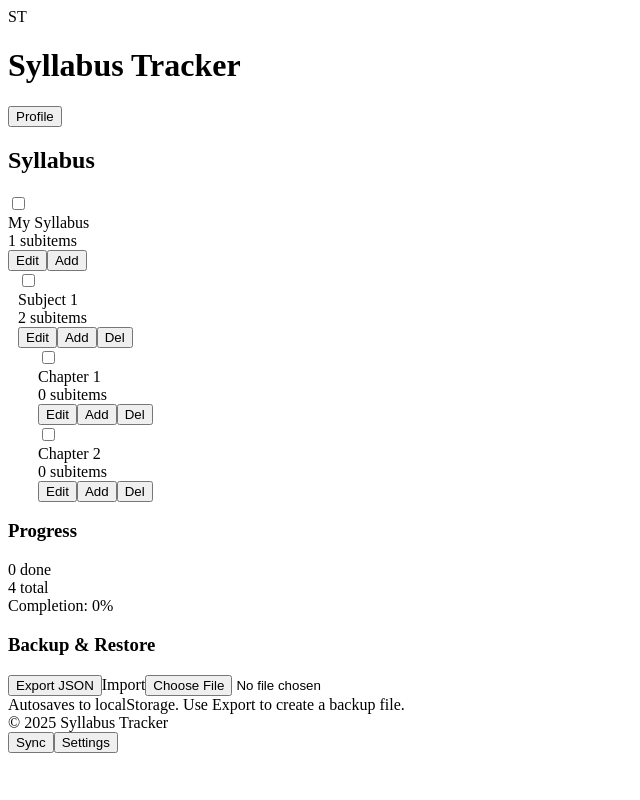
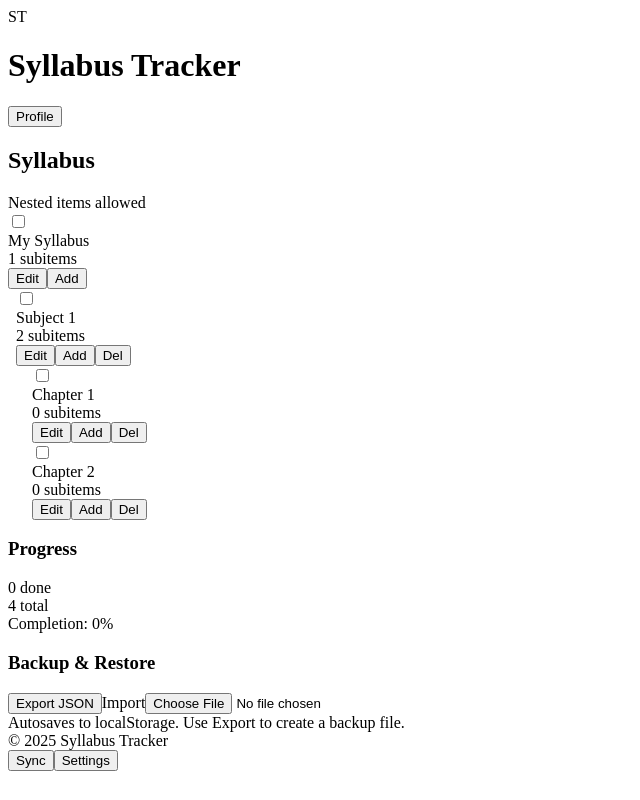
Before and after one commit to InfinityStar002/SyllabusTracker, a React (Vite) app: page / in a window 1280 px wide. Shown: the whole page, without its empty margins (0-640 px from the left). Built offline with nearby package versions, Linux system fonts and the light colour scheme; the HTML template or start-up script is replaced by a standard one.

Commit message:
Update SyllabusEditor.jsx

```diff
--- a/src/components/SyllabusEditor.jsx
+++ b/src/components/SyllabusEditor.jsx
@@ -1,110 +1,170 @@
-import React, { useState } from 'react'
-import { v4 as uuidv4 } from 'uuid'
+import React, { useState } from "react";
+import { v4 as uuidv4 } from "uuid";
+
+/**
+ * Props:
+ *  - tree: object root node
+ *  - onChange: fn(nextTree | updater)
+ *  - selectedId: id
+ *  - onSelect: fn(id)
+ */
 
 export default function SyllabusEditor({ tree, onChange, selectedId, onSelect }) {
-  // recursive helpers
+  if (!tree) return null;
+
   function addNode(parentId) {
     onChange((prev) => {
-      const deep = structuredClone(prev)
-      const node = { id: uuidv4(), title: 'New Node', children: [] }
-      const p = findById(deep, parentId)
-      if (p) p.children.push(node)
-      return deep
-    })
+      const deep = structuredClone(prev);
+      const node = { id: uuidv4(), title: "New Node", done: false, children: [] };
+      const p = findById(deep, parentId);
+      if (p) p.children.push(node);
+      return deep;
+    });
   }
 
   function removeNode(nodeId) {
-    if (nodeId === tree.id) return alert('Cannot remove root')
+    if (nodeId === tree.id) return alert("Cannot remove root node");
     onChange((prev) => {
-      const deep = structuredClone(prev)
-      removeById(deep, nodeId)
-      return deep
-    })
+      const deep = structuredClone(prev);
+      removeById(deep, nodeId);
+      return deep;
+    });
+  }
+
+  function toggleComplete(nodeId) {
+    onChange((prev) => {
+      const deep = structuredClone(prev);
+      const n = findById(deep, nodeId);
+      if (n) n.done = !n.done;
+      return deep;
+    });
   }
 
   function updateTitle(nodeId, title) {
     onChange((prev) => {
-      const deep = structuredClone(prev)
-      const n = findById(deep, nodeId)
-      if (n) n.title = title
-      return deep
-    })
-  }
-
-  function toggleComplete(nodeId) {
-    onChange((prev) => {
-      const deep = structuredClone(prev)
-      const n = findById(deep, nodeId)
-      if (n) n.done = !n.done
-      return deep
-    })
+      const deep = structuredClone(prev);
+      const n = findById(deep, nodeId);
+      if (n) n.title = title;
+      return deep;
+    });
   }
 
   return (
-    <div className="p-3 bg-white/60 rounded-lg shadow-sm">
-      <h2 className="font-semibold mb-2">Syllabus</h2>
+    <div className="bg-white/60 p-3 rounded-lg shadow-sm">
+      <div className="flex items-center justify-between mb-3">
+        <h2 className="font-semibold">Syllabus</h2>
+        <div className="text-sm text-gray-600">Nested items allowed</div>
+      </div>
+
       <div className="space-y-2">
-        <TreeNode node={tree} depth={0} onAdd={addNode} onRemove={removeNode} onUpdate={updateTitle} onToggle={toggleComplete} selectedId={selectedId} onSelect={onSelect} />
+        <TreeNode
+          node={tree}
+          depth={0}
+          onAdd={addNode}
+          onRemove={removeNode}
+          onToggle={toggleComplete}
+          onUpdate={updateTitle}
+          selectedId={selectedId}
+          onSelect={onSelect}
+        />
       </div>
     </div>
-  )
+  );
 }
 
-function TreeNode({ node, depth, onAdd, onRemove, onUpdate, onToggle, selectedId, onSelect }) {
-  const [editing, setEditing] = useState(false)
+/* Recursive Tree Node component */
+function TreeNode({ node, depth, onAdd, onRemove, onToggle, onUpdate, selectedId, onSelect }) {
+  const [editing, setEditing] = useState(false);
+
   return (
-    <div className={`node-box p-2 ${selectedId === node.id ? 'ring-2 ring-mu-primary' : ''}`} style={{ marginLeft: depth * 10 }}>
-      <div className="flex items-center gap-2">
-        <input type="checkbox" checked={!!node.done} onChange={() => onToggle(node.id)} />
-        {editing ? (
-          <input className="flex-1" defaultValue={node.title} onBlur={(e) => { onUpdate(node.id, e.target.value); setEditing(false) }} autoFocus />
-        ) : (
-          <div className="flex-1" onClick={() => onSelect(node.id)}>
-            <div className="font-medium">{node.title}</div>
-            <div className="text-xs text-gray-500">{node.children?.length || 0} subitems</div>
-          </div>
-        )}
+    <div
+      className={`node-box p-2 ${selectedId === node.id ? "ring-mu-primary" : ""}`}
+      style={{ marginLeft: depth * 8 }}
+    >
+      <div className="flex items-start gap-2">
+        <input
+          type="checkbox"
+          checked={!!node.done}
+          onChange={() => onToggle(node.id)}
+          className="mt-1"
+        />
+        <div className="flex-1">
+          {editing ? (
+            <input
+              defaultValue={node.title}
+              onBlur={(e) => {
+                onUpdate(node.id, e.target.value || "Untitled");
+                setEditing(false);
+              }}
+              autoFocus
+              className="w-full rounded px-2 py-1 border"
+            />
+          ) : (
+            <div onClick={() => onSelect(node.id)} className="cursor-pointer">
+              <div className="font-medium">{node.title}</div>
+              <div className="text-xs text-gray-500">{(node.children?.length || 0) + " subitems"}</div>
+            </div>
+          )}
+        </div>
 
-        <div className="flex gap-1">
-          <button className="px-2 py-1 text-xs" onClick={() => { setEditing(true) }}>Edit</button>
-          <button className="px-2 py-1 text-xs" onClick={() => onAdd(node.id)}>Add</button>
-          {node.id !== 'root' && <button className="px-2 py-1 text-xs" onClick={() => onRemove(node.id)}>Del</button>}
+        <div className="flex items-center gap-1">
+          <button className="px-2 py-1 text-xs" onClick={() => setEditing(true)}>
+            Edit
+          </button>
+          <button className="px-2 py-1 text-xs" onClick={() => onAdd(node.id)}>
+            Add
+          </button>
+          {node.id !== "root" && (
+            <button className="px-2 py-1 text-xs text-red-600" onClick={() => onRemove(node.id)}>
+              Del
+            </button>
+          )}
         </div>
       </div>
 
       {node.children && node.children.length > 0 && (
         <div className="mt-2 space-y-2">
           {node.children.map((c) => (
-            <TreeNode key={c.id} node={c} depth={depth + 1} onAdd={onAdd} onRemove={onRemove} onUpdate={onUpdate} onToggle={onToggle} selectedId={selectedId} onSelect={onSelect} />
+            <TreeNode
+              key={c.id}
+              node={c}
+              depth={depth + 1}
+              onAdd={onAdd}
+              onRemove={onRemove}
+              onToggle={onToggle}
+              onUpdate={onUpdate}
+              selectedId={selectedId}
+              onSelect={onSelect}
+            />
           ))}
         </div>
       )}
     </div>
-  )
+  );
 }
 
-// helper functions
+/* helpers */
 function findById(tree, id) {
-  if (!tree) return null
-  if (tree.id === id) return tree
-  if (!tree.children) return null
+  if (!tree) return null;
+  if (tree.id === id) return tree;
+  if (!tree.children) return null;
   for (const c of tree.children) {
-    const r = findById(c, id)
-    if (r) return r
+    const r = findById(c, id);
+    if (r) return r;
   }
-  return null
+  return null;
 }
 
 function removeById(tree, id) {
-  if (!tree.children) return false
-  const idx = tree.children.findIndex((c) => c.id === id)
+  if (!tree.children) return false;
+  const idx = tree.children.findIndex((c) => c.id === id);
   if (idx >= 0) {
-    tree.children.splice(idx, 1)
-    return true
+    tree.children.splice(idx, 1);
+    return true;
   }
   for (const c of tree.children) {
-    const done = removeById(c, id)
-    if (done) return true
+    const done = removeById(c, id);
+    if (done) return true;
   }
-  return false
+  return false;
 }
```
